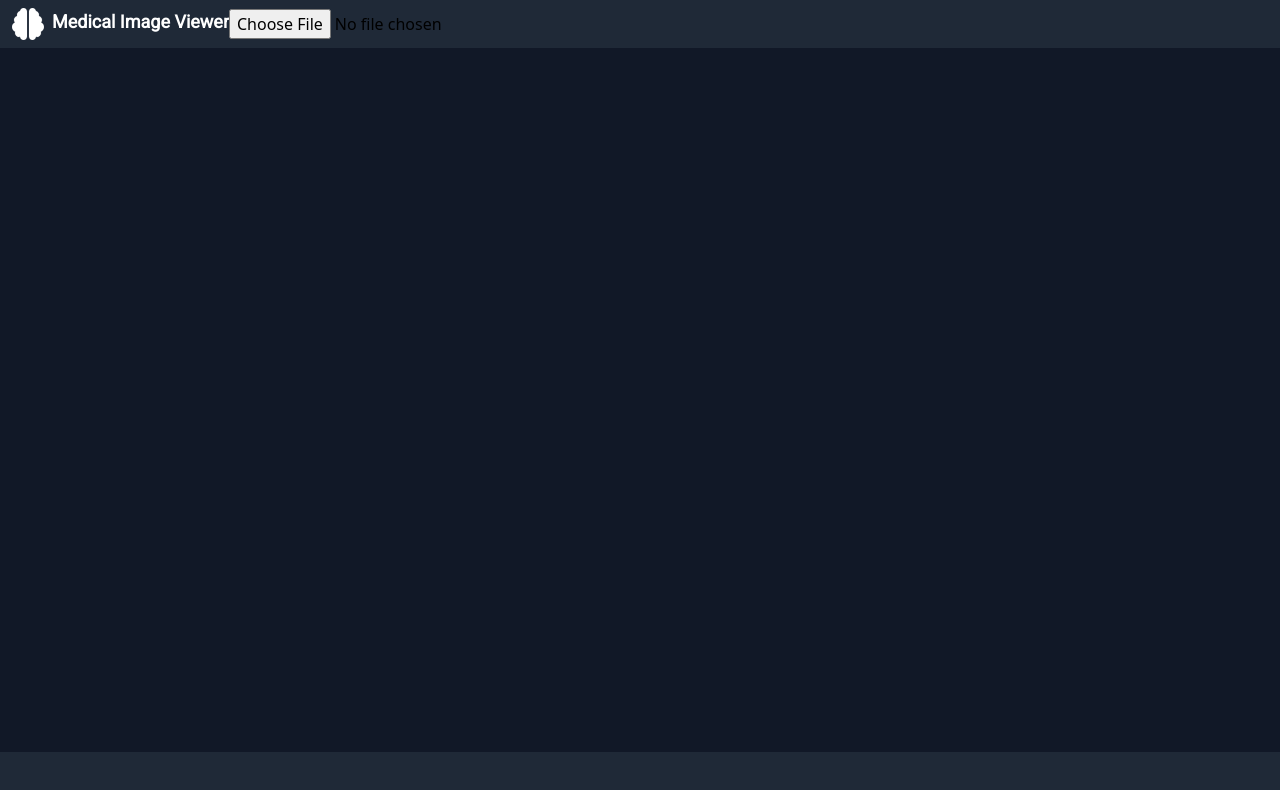
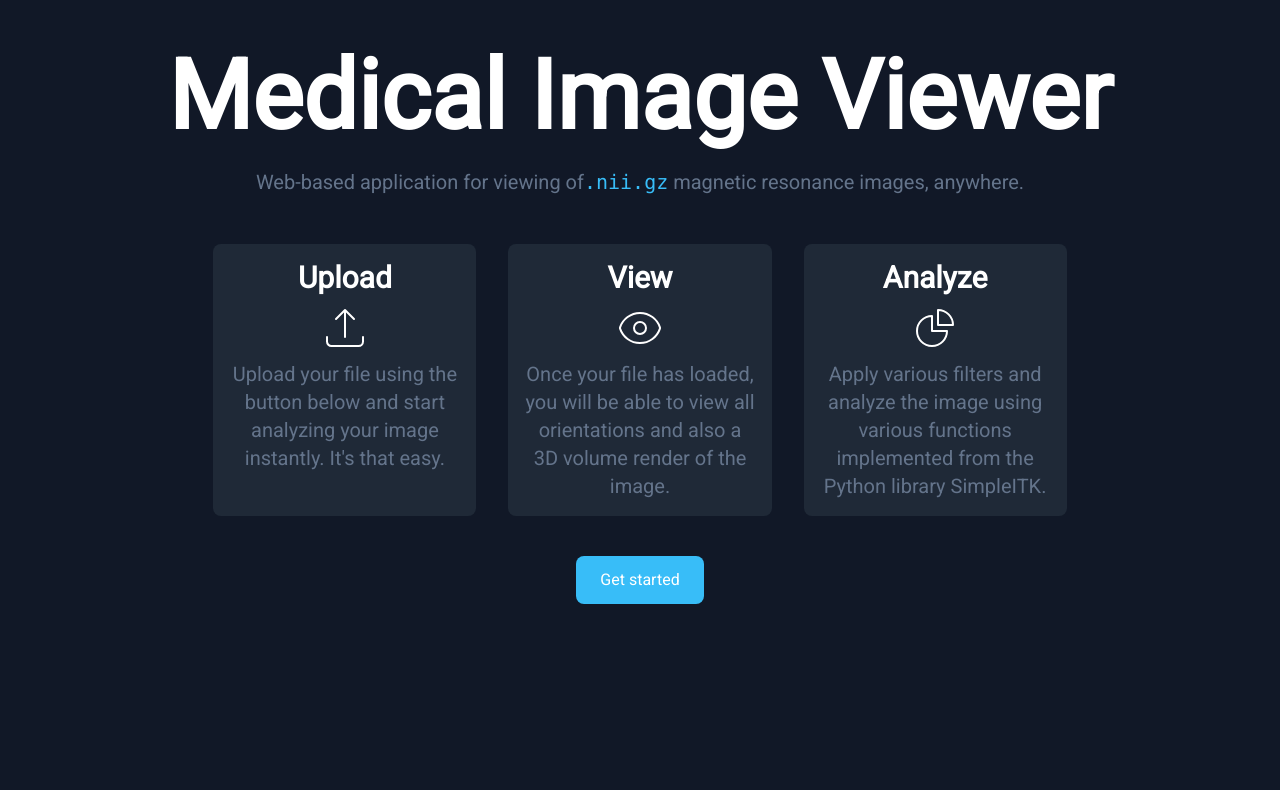
Before and after one commit to martinkulka/3d-web-viewer-thesis-react, a React (Vite) app: page / in a window 1280 px wide. Shown: the top 790 px of the page. Built offline with nearby package versions, Linux system fonts and the light colour scheme; what @niivue/niivue would draw is missing.

Commit message:
changes to buttons and added landing page

```diff
--- a/src/App.jsx
+++ b/src/App.jsx
@@ -1,8 +1,23 @@
+import { useState } from 'react';
 import MainPage from './pages/MainPage';
 import ViewerPage from './pages/ViewerPage';
 
 const App = () => {
-  return <ViewerPage />;
+  const [displayViewer, setDisplayViewer] = useState(false);
+
+  const handleDisplayViewer = () => {
+    setDisplayViewer(true);
+  };
+
+  return (
+    <div>
+      {displayViewer ? (
+        <ViewerPage />
+      ) : (
+        <MainPage handleDisplayViewer={handleDisplayViewer} />
+      )}
+    </div>
+  );
 };
 
 export default App;
--- a/src/components/FeatureCard.tsx
+++ b/src/components/FeatureCard.tsx
@@ -9,11 +9,11 @@ interface Props {
 const FeatureCard = ({ heading, paragraph, children }: Props) => {
   return (
     <div className="rounded-lg bg-gray-800">
-      <h3 className="m-2 mt-4 text-center font-roboto text-4xl font-semibold text-white">
+      <h3 className="m-2 mt-4 text-center font-roboto text-lg font-semibold text-white md:text-3xl">
         {heading}
       </h3>
       {children}
-      <p className="m-2 mx-4 mb-4 text-center font-roboto text-xl font-normal text-slate-500">
+      <p className="text-md m-2 mx-4 mb-4 text-center font-roboto font-normal text-slate-500 md:text-xl">
         {paragraph}
       </p>
     </div>
--- a/src/layouts/FastMarchingForm.jsx
+++ b/src/layouts/FastMarchingForm.jsx
@@ -144,7 +144,7 @@ const FastMarchingForm = () => {
           <input
             type="submit"
             value="Segment"
-            className="mt-4 block h-12 w-32 cursor-pointer rounded-lg bg-sky-400 font-roboto hover:bg-sky-300"
+            className="mt-4 block text-white h-12 w-32 cursor-pointer rounded-lg bg-sky-400 font-roboto hover:bg-sky-300"
           />
         </div>
       </div>
--- a/src/layouts/FeatureCardGrid.tsx
+++ b/src/layouts/FeatureCardGrid.tsx
@@ -5,13 +5,13 @@ import FeatureCard from '../components/FeatureCard';
 
 const FeatureCardGrid = () => {
   return (
-    <div className="mx-auto mt-12 grid w-2/3 grid-cols-1 gap-8 lg:grid-cols-3">
+    <div className="mx-auto mt-8 grid w-2/3 grid-cols-1 gap-2 md:mt-12 md:gap-8 lg:grid-cols-3">
       <FeatureCard
         heading="Upload"
         paragraph="Upload your file using the button below and start analyzing your image
         instantly. It&#39;s that easy."
       >
-        <UploadIcon className="mx-auto h-12 w-12 stroke-1" />
+        <UploadIcon className="mx-auto h-6 w-6 stroke-1 md:h-12 md:w-12" />
       </FeatureCard>
 
       <FeatureCard
@@ -19,7 +19,7 @@ const FeatureCardGrid = () => {
         paragraph="Once your file has loaded, you will be able to view all orientations
         and also a 3D volume render of the image."
       >
-        <ViewIcon className="mx-auto h-12 w-12 stroke-1" />
+        <ViewIcon className="mx-auto h-6 w-6 stroke-1 md:h-12 md:w-12" />
       </FeatureCard>
 
       <FeatureCard
@@ -27,7 +27,7 @@ const FeatureCardGrid = () => {
         paragraph="Apply various filters and analyze the image using various functions
         implemented from the Python library SimpleITK."
       >
-        <AnalyzeIcon className="mx-auto h-12 w-12 stroke-1" />
+        <AnalyzeIcon className="mx-auto h-6 w-6 stroke-1 md:h-12 md:w-12" />
       </FeatureCard>
     </div>
   );
--- a/src/layouts/NiiViewer.jsx
+++ b/src/layouts/NiiViewer.jsx
@@ -18,6 +18,7 @@ const NiiViewer = ({ imageUrl }) => {
     nv.setSliceType(nv.sliceTypeMultiplanar);
     nv.setCornerOrientationText(false);
     nv.drawScene();
+    console.log(nv.volumes);
   }, [imageUrl]);
 
   return (
--- a/src/pages/MainPage.tsx
+++ b/src/pages/MainPage.tsx
@@ -1,19 +1,29 @@
 import FeatureCardGrid from '../layouts/FeatureCardGrid';
 
-const MainPage = () => {
+const MainPage = ({ handleDisplayViewer }) => {
   return (
     <div className="min-h-screen w-screen bg-gray-900">
-      <h1 className="mx-6 pt-12 text-center font-roboto text-8xl font-bold text-white">
+      <h1 className="mx-6 pt-12 text-center font-roboto text-4xl font-bold text-white md:text-8xl">
         Medical Image Viewer
       </h1>
 
-      <p className="mx-6 mt-6 text-center font-roboto text-xl font-medium text-slate-500">
+      <p className="text-md mx-6 mt-6 text-center font-roboto font-medium text-slate-500 md:text-xl">
         Web-based application for viewing of
         <code className="font-mono font-medium text-sky-400">.nii.gz</code>{' '}
         magnetic resonance images, anywhere.
       </p>
 
       <FeatureCardGrid />
+
+      <div className="flex justify-center">
+        <button
+          type="button"
+          className="mt-10 h-12 w-32 cursor-pointer rounded-lg bg-sky-400 font-roboto text-white hover:bg-sky-300 active:bg-sky-300"
+          onClick={handleDisplayViewer}
+        >
+          Get started
+        </button>
+      </div>
     </div>
   );
 };
--- a/src/pages/ViewerPage.jsx
+++ b/src/pages/ViewerPage.jsx
@@ -1,4 +1,4 @@
-import { useContext, useState } from 'react';
+import { useContext, useState, useRef } from 'react';
 import { NiivueContext } from '../NiivueContext';
 import NiiViewer from '../layouts/NiiViewer';
 import ViewPicker from '../layouts/ViewPicker';
@@ -8,6 +8,7 @@ import BrainIcon from '../assets/BrainIcon';
 const ViewerPage = () => {
   const nv = useContext(NiivueContext);
   const [isViewerVisible, setIsViewerVisible] = useState(false);
+  const fileInputRef = useRef();
 
   const handleFileChange = (event) => {
     const selectedFile = event.target.files[0];
@@ -30,6 +31,10 @@ const ViewerPage = () => {
       });
   };
 
+  const handleFileInput = () => {
+    fileInputRef.current.click();
+  };
+
   return (
     <div>
       <NiivueContext.Provider value={nv}>
@@ -38,7 +43,6 @@ const ViewerPage = () => {
           <h1 className="invisible my-auto ml-2 h-8 font-roboto text-lg font-bold text-white sm:visible">
             Medical Image Viewer
           </h1>
-          <input className="my-auto" type="file" onChange={handleFileChange} />
         </div>
         {isViewerVisible ? (
           <>
@@ -47,7 +51,22 @@ const ViewerPage = () => {
             <MainMenu />
           </>
         ) : (
-          <div className="absolute z-10 h-full w-full bg-gray-900" />
+          <div className="absolute z-10 flex h-full w-full justify-center bg-gray-900 align-middle">
+            <input
+              className="hidden"
+              ref={fileInputRef}
+              type="file"
+              accept=".nii.gz"
+              onChange={handleFileChange}
+            />
+            <button
+              type="button"
+              className="my-auto h-16 w-40 cursor-pointer rounded-lg bg-sky-400 font-roboto text-xl text-white hover:bg-sky-300 active:bg-sky-300"
+              onClick={handleFileInput}
+            >
+              Upload a file
+            </button>
+          </div>
         )}
         <div className="absolute inset-x-0 bottom-0 z-20 flex h-12 w-screen justify-center bg-gray-800">
           <h2
```
